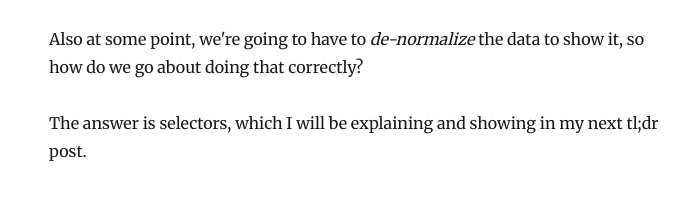
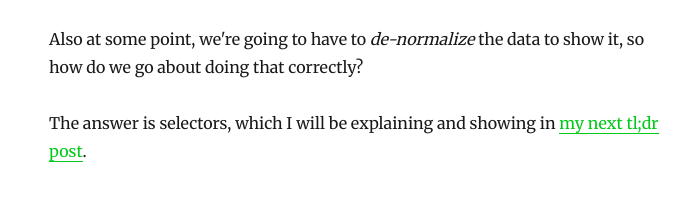
Before and after one commit to CallumHemsley/PenguinDevs, a Gatsby site: page /normalizing-redux-state/ in a window 1280 px wide. Shown: the part 5510-5725 px from the top of the page, without its empty margins (276-976 px from the left). Built offline with nearby package versions, Linux system fonts and the light colour scheme; Gatsby itself is replaced by a stand-in of ours; some packages are replaced by stand-ins of ours.

Commit message:
update link in normalizing redux

```diff
--- a/content/tldr/normalizing-redux-state/index.md
+++ b/content/tldr/normalizing-redux-state/index.md
@@ -159,7 +159,7 @@ Another issue I've read about is that it can create a hard to debug layer betwee
 
 Also at some point, we're going to have to *de-normalize* the data to show it, so how do we go about doing that correctly?
 
-The answer is selectors, which I will be explaining and showing in my next tl;dr post.
+The answer is selectors, which I will be explaining and showing in [my next tl;dr post](https://penguindevs.xyz/denormalizing-redux-state/).
 
 ## Conclusion
 
```
